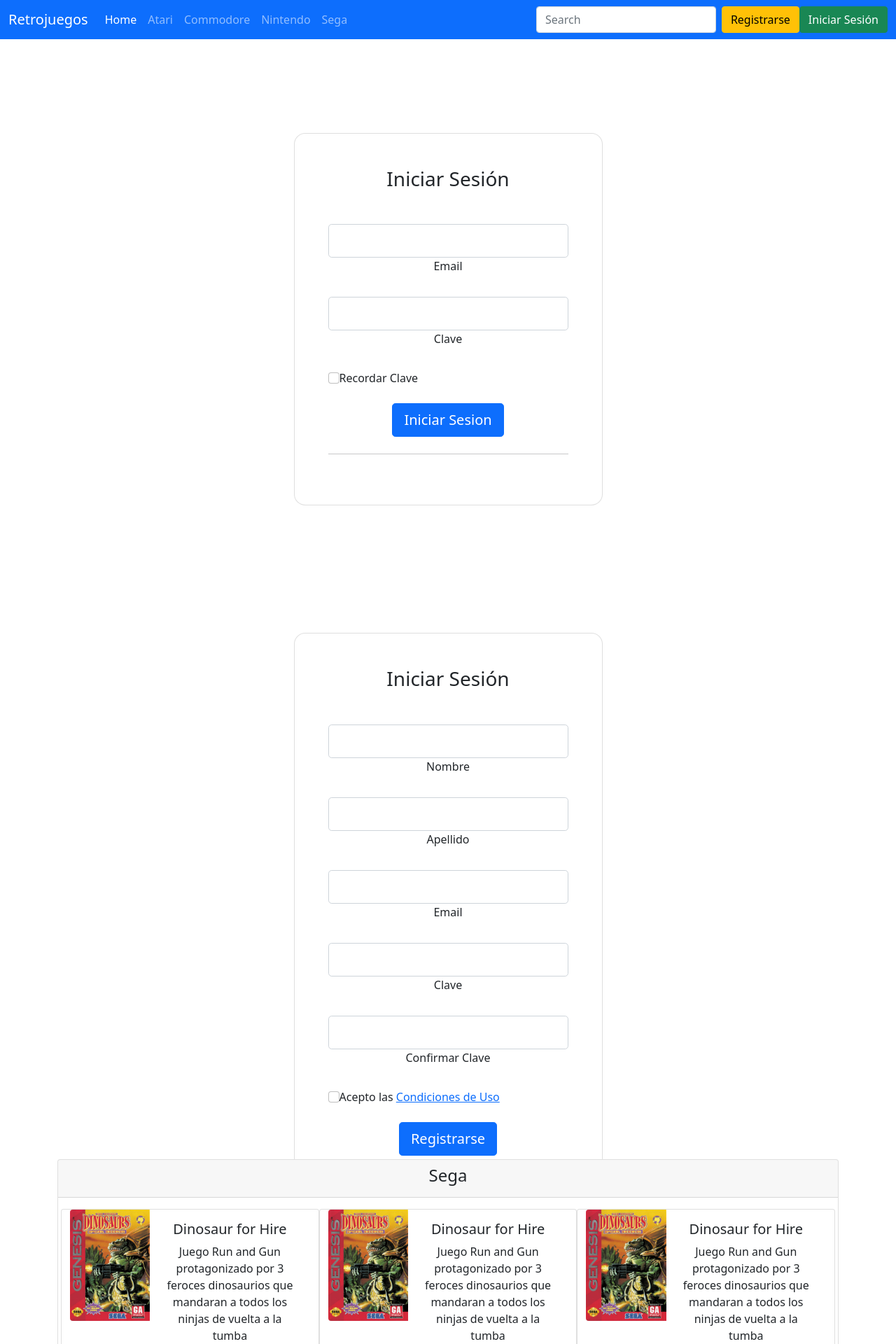
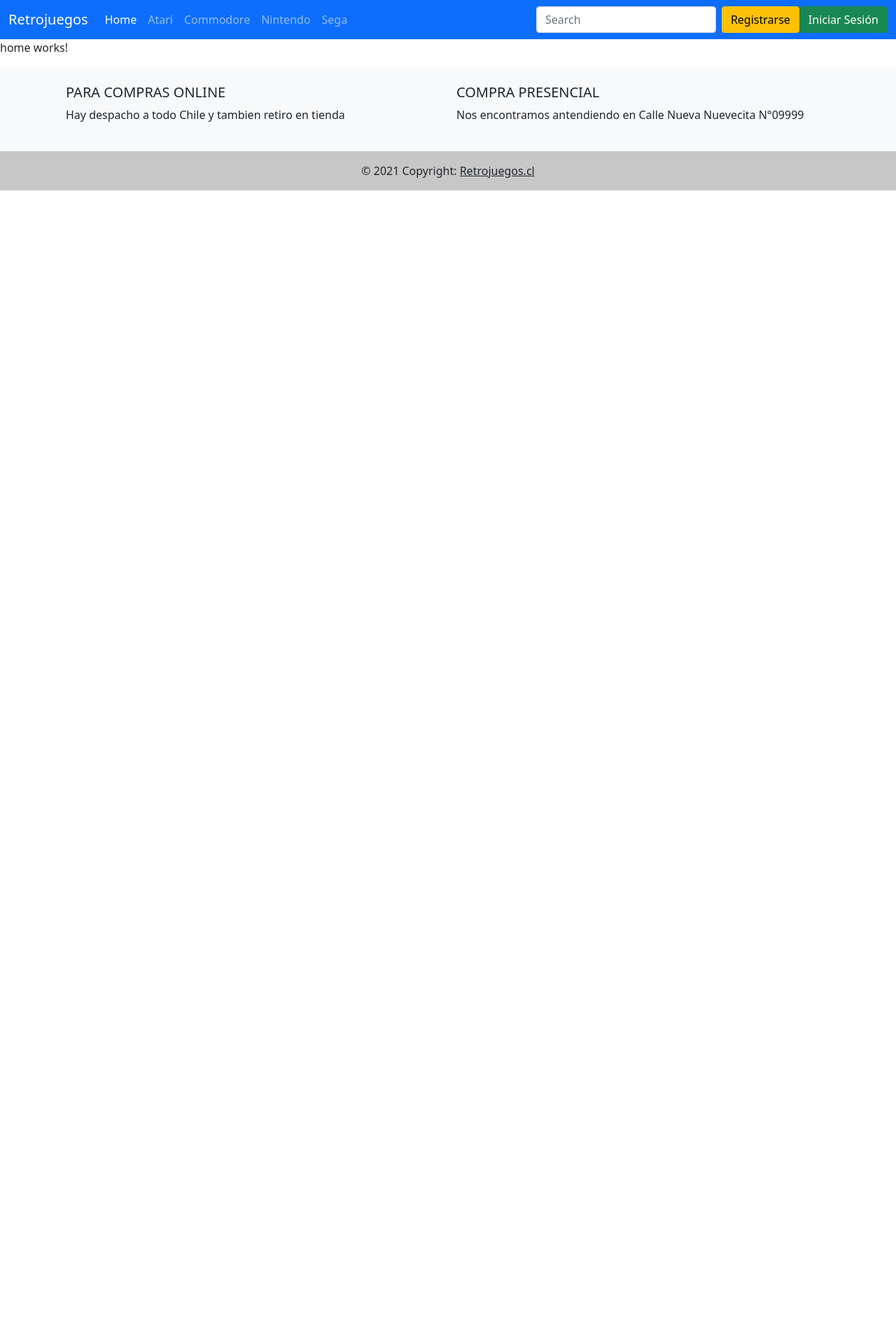
Before and after one commit to Exte3/Angular-Sumativa, an Angular app: page / in a window 1280 px wide. Shown: the top 1920 px of the page at 70% size. After the commit the page ends 800 px from the top, so only its background shows below. Built offline with nearby package versions, Linux system fonts and the light colour scheme.

Commit message:
Rutas Agregadas

```diff
--- a/src/app/app.component.html
+++ b/src/app/app.component.html
@@ -1,8 +1,3 @@
 <app-navbar></app-navbar>
-<router-outlet
-  ><div class="container"><app-login></app-login></div
-></router-outlet>
-
-<div class="container"><app-register></app-register></div>
-<div class="container"><app-card></app-card><app-card></app-card></div>
+<router-outlet></router-outlet>
 <app-footer></app-footer>
--- a/src/app/app.module.ts
+++ b/src/app/app.module.ts
@@ -9,6 +9,7 @@ import { CardComponent } from './card/card.component';
 import { LoginComponent } from './login/login.component';
 import { RegisterComponent } from './register/register.component';
 import { AsideComponent } from './aside/aside.component';
+import { HomeComponent } from './home/home.component';
 
 @NgModule({
   declarations: [
@@ -18,7 +19,8 @@ import { AsideComponent } from './aside/aside.component';
     CardComponent,
     LoginComponent,
     RegisterComponent,
-    AsideComponent
+    AsideComponent,
+    HomeComponent
   ],
   imports: [
     BrowserModule,
--- /dev/null
+++ b/src/app/home/home.component.html
@@ -0,0 +1 @@
+<p>home works!</p>
--- /dev/null
+++ b/src/app/home/home.component.ts
@@ -0,0 +1,15 @@
+import { Component, OnInit } from '@angular/core';
+
+@Component({
+  selector: 'app-home',
+  templateUrl: './home.component.html',
+  styleUrls: ['./home.component.sass']
+})
+export class HomeComponent implements OnInit {
+
+  constructor() { }
+
+  ngOnInit(): void {
+  }
+
+}
--- a/src/app/navbar/navbar.component.html
+++ b/src/app/navbar/navbar.component.html
@@ -15,19 +15,21 @@
     <div class="collapse navbar-collapse" id="navbarText">
       <ul class="navbar-nav me-auto mb-2 mb-lg-0">
         <li class="nav-item">
-          <a class="nav-link active" aria-current="page" href="#">Home</a>
+          <a class="nav-link active" aria-current="page" [routerLink]="['/']"
+            >Home</a
+          >
         </li>
         <li class="nav-item">
-          <a class="nav-link" href="#">Atari</a>
+          <a class="nav-link" [routerLink]="['/producto']">Atari</a>
         </li>
         <li class="nav-item">
-          <a class="nav-link" href="#">Commodore</a>
+          <a class="nav-link" [routerLink]="['/producto']">Commodore</a>
         </li>
         <li class="nav-item">
-          <a class="nav-link" href="#">Nintendo</a>
+          <a class="nav-link" [routerLink]="['/producto']">Nintendo</a>
         </li>
         <li class="nav-item">
-          <a class="nav-link" href="#">Sega</a>
+          <a class="nav-link" [routerLink]="['/producto']">Sega</a>
         </li>
       </ul>
       <form class="d-flex">
@@ -49,7 +51,13 @@
           </button>
         </li>
         <li class="nav-item">
-          <button type="button" class="btn btn-success">Iniciar Sesión</button>
+          <button
+            type="button"
+            class="btn btn-success"
+            [routerLink]="['/login']"
+          >
+            Iniciar Sesión
+          </button>
         </li>
       </ul>
     </div>
```
Also changed, not shown: src/app/app-routing.module.ts (+8 -6 lines), src/app/home/home.component.sass (added).
